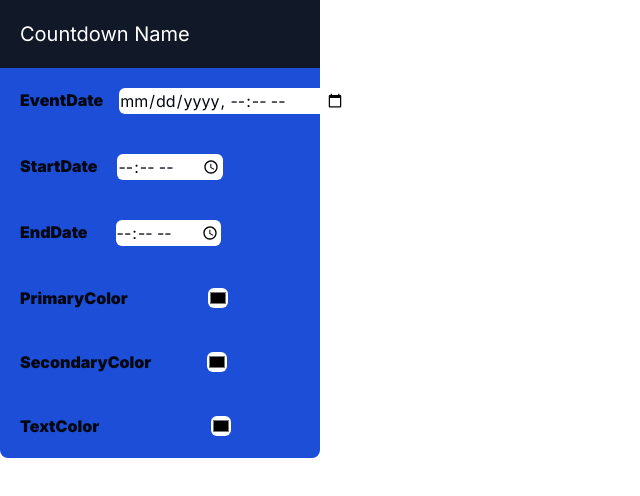
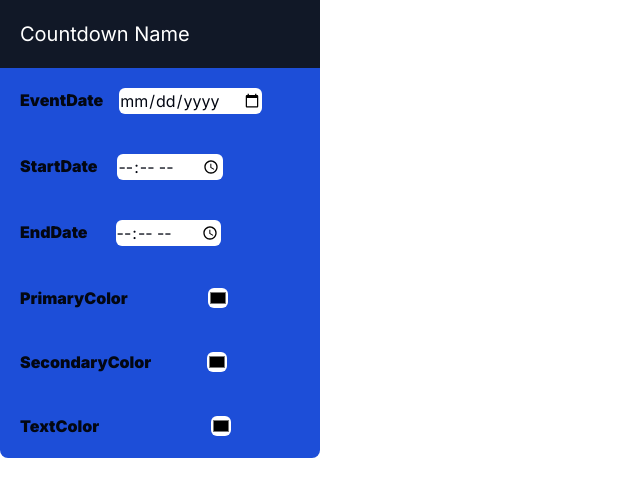
Before and after one commit to TejasBhovad/countdown, a Next.js app: page /rohan in a window 1280 px wide. Shown: the top 496 px of the page, without its empty margins (0-640 px from the left). Built offline with nearby package versions, Linux system fonts and the light colour scheme.

Commit message:
designbar(2)

```diff
--- a/components/Designbar.jsx
+++ b/components/Designbar.jsx
@@ -7,7 +7,7 @@ const Designbar = () => {
     <div className='title text-bold text-xl r bg-primary w-80 justify-center grid-cols-1 text-white p-5 '>Countdown Name</div>
     <div className='flex p-5'>
         <div className='font-black pr-4 '>EventDate  </div>
-       <div  > <input type='datetime-local'  className=' rounded-md bg-white' /></div>
+       <div  > <input type='date'  className=' rounded-md bg-white' /></div>
         </div>
 
 
```
